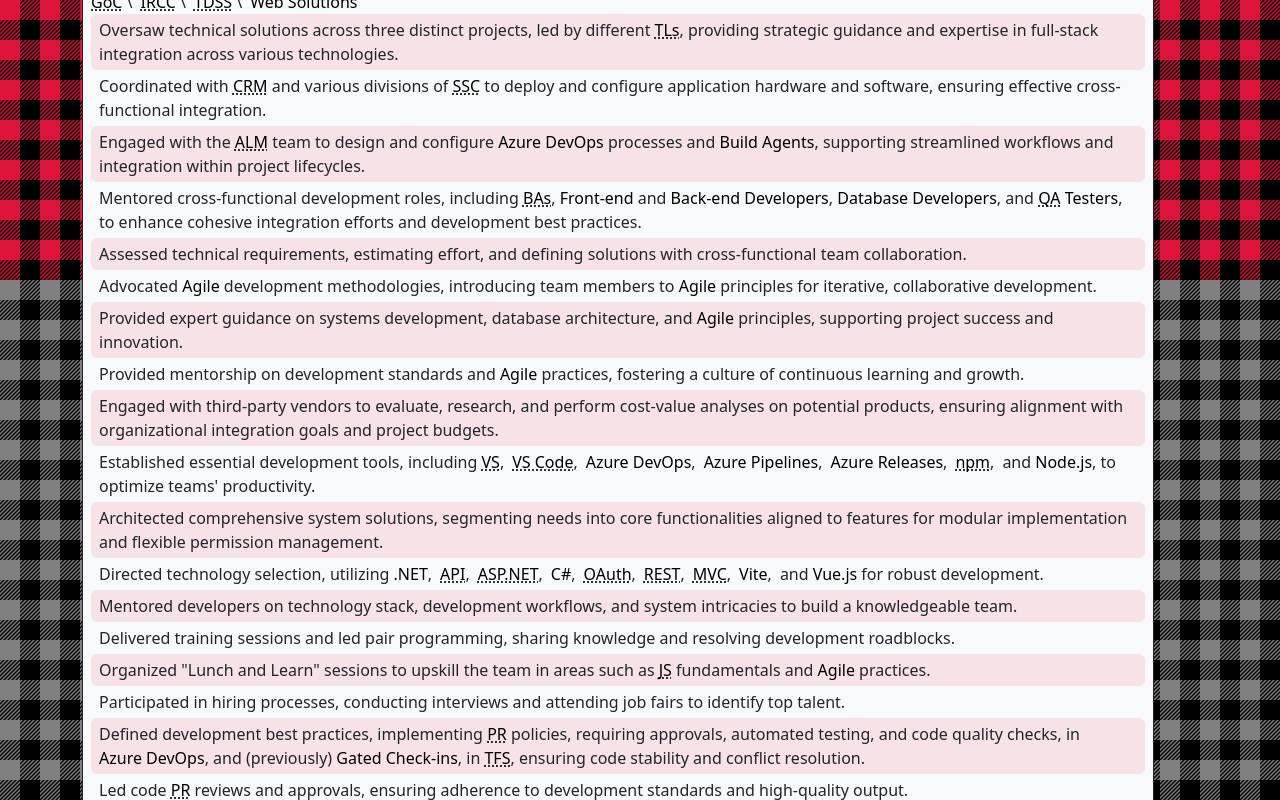
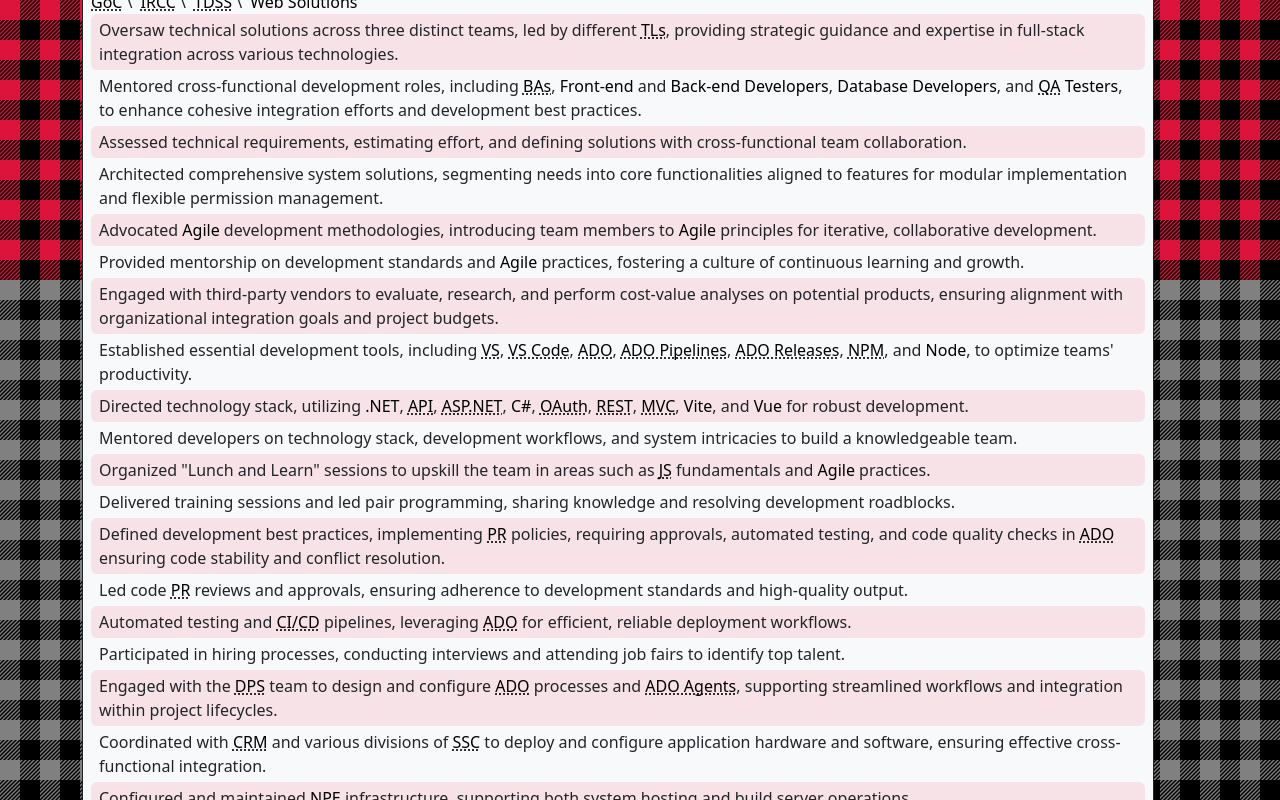
Before and after one commit to Scott-D-Hodgson/cv, a Vue app: page / in a window 1280 px wide. Shown: the part 520-1320 px from the top of the page. Built offline with nearby package versions, Linux system fonts and the light colour scheme; some icons are missing.

Commit message:
Updated Technical Lead

```diff
--- a/src/components/cv/employment/TechnicalLead.vue
+++ b/src/components/cv/employment/TechnicalLead.vue
@@ -1,9 +1,8 @@
 <script setup lang="ts">
+import FocusItem from '../../layout/FocusItem.vue';
+import FocusList from '../../layout/FocusList.vue';
 import Position from '../../layout/Position.vue';
 import Term from '../../layout/Term.vue';
-import TermList from '../../layout/TermList.vue';
-import FocusItem from '../../layout/FocusItem.vue';
-import FocusList from '../../layout/FocusList.vue';
 </script>
 
 <template>
@@ -13,30 +12,46 @@
         from="Mar. 2014"
         to="Present"
         :organization="[
-            { reference: 'goc', acronym: 'GoC', value: 'Government of Canada' },
-            { reference: 'ircc', acronym: 'IRCC', value: 'Immigration, Refugees, and Citizenship Canada' },
-            { reference: 'tdss', acronym: 'TDSS', value: 'Transformation and Digital Services Sector' },
-            { reference: 'websolutions', value: 'Web Solutions' }
+            {
+                reference: 'goc',
+                acronym: 'GoC',
+                value: 'Government of Canada'
+            },
+            {
+                reference: 'ircc',
+                acronym: 'IRCC',
+                value: 'Immigration, Refugees, and Citizenship Canada'
+            },
+            {
+                reference: 'tdss',
+                acronym: 'TDSS',
+                value: 'Transformation and Digital Services Sector'
+            },
+            {
+                reference: 'websolutions',
+                value: 'Web Solutions'
+            }
         ]">
         <FocusList>
-            <FocusItem :focus="['cross-functional', 'full-stack', 'front-end', 'back-end']">
-                Oversaw technical solutions across three distinct projects, led
+            <FocusItem
+                :focus="[
+                    'cross-functional',
+                    'full-stack',
+                    'front-end',
+                    'back-end'
+                ]">
+                Oversaw technical solutions across three distinct teams, led
                 by different <Term reference="tl" acronym="TLs" value="Team Leads"></Term>, providing strategic guidance
                 and expertise in full-stack integration across various technologies.
             </FocusItem>
-            <FocusItem :focus="['cross-functional', 'infrastructure']">
-                Coordinated with <Term reference="crm" acronym="CRM" value="Change and Release Management"></Term> and
-                various divisions of <Term reference="ssc" acronym="SSC" value="Shared Services Canada"></Term> to deploy
-                and configure application hardware and software, ensuring effective cross-functional
-                integration.
-            </FocusItem>
-            <FocusItem :focus="['cross-functional', 'infrastructure']">
-                Engaged with the <Term reference="alm" acronym="ALM" value="Application Lifecycle Management"></Term> team
-                to design and configure <Term reference="azuredevops" value="Azure DevOps"></Term> processes and <Term
-                reference="buildagent" value="Build Agents"></Term>, supporting streamlined workflows and integration
-                within project lifecycles.
-            </FocusItem>
-            <FocusItem :focus="['cross-functional', 'front-end', 'back-end', 'full-stack', 'automated-testing']">
+            <FocusItem
+                :focus="[
+                    'cross-functional',
+                    'front-end',
+                    'back-end',
+                    'full-stack',
+                    'automated-testing'
+                ]">
                 Mentored cross-functional development roles, including <Term reference="ba" acronym="BAs"
                 value="Business Analysts"></Term>, <Term reference="fe" value="Front-end"></Term> and
                 <Term reference="be" value="Back-end"></Term>&nbsp;<Term reference="developer" value="Developers"></Term>,
@@ -45,87 +60,178 @@
                 value="Testers"></Term>, to enhance cohesive integration efforts and development best
                 practices.
             </FocusItem>
-            <FocusItem :focus="['cross-functional']">
+            <FocusItem
+                :focus="[
+                    'cross-functional'
+                ]">
                 Assessed technical requirements, estimating effort, and defining
                 solutions with cross-functional team collaboration.
             </FocusItem>
-            <FocusItem :focus="['cross-functional', 'mentoring']">
+            <FocusItem
+                :focus="[
+                    'front-end',
+                    'back-end',
+                    'full-stack'
+                ]">
+                Architected comprehensive system solutions, segmenting needs into core functionalities aligned
+                to features for modular implementation and flexible permission management.
+            </FocusItem>
+            <FocusItem
+                :focus="[
+                    'cross-functional',
+                    'mentoring'
+                ]">
                 Advocated <Term reference="agile" value="Agile"></Term> development methodologies,
                 introducing team members to <Term reference="agile" value="Agile"></Term> principles for
                 iterative, collaborative development.
             </FocusItem>
-            <FocusItem :focus="['cross-functional', 'mentoring']">
-                Provided expert guidance on systems development, database
-                architecture, and <Term reference="agile" value="Agile"></Term>
-                principles, supporting project success and innovation.
-            </FocusItem>
-            <FocusItem :focus="['cross-functional', 'mentoring']">
+            <FocusItem
+                :focus="[
+                    'cross-functional',
+                    'mentoring'
+                ]">
                 Provided mentorship on development standards and <Term reference="agile" value="Agile">
                 </Term> practices, fostering a culture of continuous learning and growth.
             </FocusItem>
-            <FocusItem :focus="['cross-functional', 'infrastructure']">
+            <FocusItem
+                :focus="[
+                    'cross-functional',
+                    'infrastructure'
+                ]">
                 Engaged with third-party vendors to evaluate, research, and
                 perform cost-value analyses on potential products, ensuring
                 alignment with organizational integration goals and project
                 budgets.
             </FocusItem>
-            <FocusItem :focus="['infrastructure', 'front-end', 'back-end', 'full-stack', 'automated-testing']">
-                Established essential development tools, including <TermList :terms="[{ reference: 'vs',
-                acronym: 'VS', value: 'Visual Studio' }, { reference: 'vscode', acronym: 'VS Code', value:
-                'Visual Studio Code' }, { reference: 'azuredevops', value: 'Azure DevOps' }, { reference:
-                'azurepipelines', value: 'Azure Pipelines' }, { reference: 'azurereleases', value:
-                'Azure Releases' }, { reference: 'npm', acronym: 'npm', value:
-                'Node Package Manager (*assumed)' }, { reference: 'nodejs', value: 'Node.js' }]" separator="','"
-                prefixFinal="'and '"></TermList>, to optimize teams' productivity.
+            <FocusItem
+                :focus="[
+                    'infrastructure',
+                    'front-end',
+                    'back-end',
+                    'full-stack',
+                    'automated-testing'
+                ]">
+                Established essential development tools, including <Term reference="vs" acronym="VS"
+                value="Visual Studio"></Term>, <Term reference="vscode" acronym="VS Code" value="Visual Studio Code">
+                </Term>, <Term reference="ado" acronym="ADO" value="Azure DevOps"></Term>, <Term reference="adopipelines"
+                acronym="ADO Pipelines" value="Azure DevOps Pipelines"></Term>, <Term reference="adoreleases"
+                acronym="ADO Releases" value="Azure DevOps Releases">
+                </Term>, <Term reference="npm" acronym="NPM" value="Node Package Manager (*assumed)"></Term>, and
+                <Term reference="node" value="Node"></Term>, to optimize teams' productivity.
             </FocusItem>
-            <FocusItem :focus="['front-end', 'back-end', 'full-stack']">
-                Architected comprehensive system solutions, segmenting needs into core functionalities aligned
-                to features for modular implementation and flexible permission management.
+            <FocusItem
+                :focus="[
+                    'front-end',
+                    'back-end',
+                    'full-stack',
+                    'automated-testing'
+                ]">
+                Directed technology stack, utilizing <Term reference="dotnet" value=".NET"></Term>, <Term
+                reference="api" acronym="API" value="Application Programming Interface"></Term>, <Term
+                reference="aspnet" acronym="ASP.NET" value="Active Server Pages .NET"></Term>, <Term
+                reference="csharp" value="C#"></Term>, <Term reference="oauth" acronym="OAuth"
+                value="Open Authentication"></Term>, <Term reference="rest" acronym="REST"
+                value="Representational State Transfer"></Term>, <Term reference="mvc" acronym="MVC"
+                value="Model-View-Controller"></Term>, <Term reference="vite" value="Vite"></Term>, and <Term
+                reference="vue" value="Vue"></Term> for robust development.
             </FocusItem>
-            <FocusItem :focus="['front-end', 'back-end', 'full-stack', 'automated-testing']">
-                Directed technology selection, utilizing
-                <TermList :terms="[{ reference: 'dotnet', value: '.NET' }, { reference: 'api', acronym: 'API',
-                value: 'Application Programming Interface' }, { reference: 'aspnet', acronym: 'ASP.NET', value:
-                    'Active Server Pages .NET' }, { reference: 'csharp', value: 'C#' }, { reference: 'oauth',
-                    acronym: 'OAuth', value: 'Open Authentication' }, { reference: 'rest', acronym: 'REST',
-                    value: 'Representational State Transfer' }, { reference: 'mvc', acronym: 'MVC', value:
-                    'Model-View-Controller' }, { reference: 'vite', value: 'Vite' }, { reference: 'vuejs', value:
-                    'Vue.js' }]" separator="','" prefixFinal="'and '"></TermList> for robust development.
-            </FocusItem>
-            <FocusItem :focus="['front-end', 'back-end', 'full-stack', 'mentoring']">
+            <FocusItem
+                :focus="[
+                    'front-end',
+                    'back-end',
+                    'full-stack',
+                    'mentoring'
+                ]">
                 Mentored developers on technology stack, development workflows,
                 and system intricacies to build a knowledgeable team.
             </FocusItem>
-            <FocusItem :focus="['front-end', 'back-end', 'full-stack', 'automated-testing', 'mentoring']">
-                Delivered training sessions and led pair programming, sharing
-                knowledge and resolving development roadblocks.
-            </FocusItem>
-            <FocusItem :focus="['front-end', 'back-end', 'full-stack', 'automated-testing', 'mentoring']">
+            <FocusItem
+                :focus="[
+                    'front-end',
+                    'back-end',
+                    'full-stack',
+                    'automated-testing',
+                    'mentoring'
+                ]">
                 Organized "Lunch and Learn" sessions to upskill the team in areas
                 such as <Term reference="js" acronym="JS" value="JavaScript"></Term> fundamentals and
                 <Term reference="agile" value="Agile"></Term> practices.
             </FocusItem>
-            <FocusItem :focus="[]">
+            <FocusItem
+                :focus="[
+                    'front-end',
+                    'back-end',
+                    'full-stack',
+                    'automated-testing',
+                    'mentoring'
+                ]">
+                Delivered training sessions and led pair programming, sharing
+                knowledge and resolving development roadblocks.
+            </FocusItem>
+            <FocusItem
+                :focus="[
+                    'front-end',
+                    'back-end',
+                    'full-stack',
+                    'automated-testing',
+                    'mentoring']">
+                Defined development best practices, implementing <Term reference="pr" acronym="PR"
+                value="Pull Request"></Term> policies, requiring approvals, automated testing, and code quality
+                checks in <Term reference="ado" acronym="ADO" value="Azure DevOps"></Term> ensuring code stability
+                and conflict resolution.
+            </FocusItem>
+            <FocusItem
+                :focus="[
+                    'front-end',
+                    'back-end',
+                    'full-stack',
+                    'automated-testing',
+                    'mentoring'
+                ]">
+                Led code <Term reference="pr" acronym="PR" value="Pull Request"></Term> reviews and approvals,
+                ensuring adherence to development standards and high-quality output.
+            </FocusItem>
+            <FocusItem
+                :focus="[
+                    'infrastructure',
+                    'automated-testing',
+                    'mentoring'
+                ]">
+                Automated testing and <Term reference="cicd" acronym="CI/CD"
+                value="Continuous Integration/Continuous Deployment"></Term> pipelines, leveraging <Term
+                reference="ado" acronym="ADO" value="Azure DevOps"></Term> for efficient, reliable deployment
+                workflows.
+            </FocusItem>
+            <FocusItem
+                :focus="[
+                    'cross-functional'
+                ]">
                 Participated in hiring processes, conducting interviews and
                 attending job fairs to identify top talent.
             </FocusItem>
-            <FocusItem :focus="['front-end', 'back-end', 'full-stack', 'automated-testing', 'mentoring']">
-                Defined development best practices, implementing <Term reference="pr" acronym="PR"
-                value="Pull Request"></Term> policies, requiring approvals, automated testing, and code quality
-                checks, in <Term reference="azuredevops" value="Azure DevOps"></Term>, and (previously) <Term
-                reference="gatedcheckin" value="Gated Check-ins"></Term>, in <Term reference="tfs" acronym="TFS"
-                value="Team Foundation Server"></Term>, ensuring code stability and conflict resolution.
+            <FocusItem
+                :focus="[
+                    'cross-functional',
+                    'infrastructure'
+                ]">
+                Engaged with the <Term reference="dps" acronym="DPS" value="DevOps Platform Service"></Term> team
+                to design and configure <Term reference="ado" acronym="ADO" value="Azure DevOps"></Term> processes
+                and <Term reference="adoagents" acronym="ADO Agents" value="Azure DevOps Agents"></Term>, supporting
+                streamlined workflows and integration within project lifecycles.
             </FocusItem>
-            <FocusItem :focus="['front-end', 'back-end', 'full-stack', 'automated-testing', 'mentoring']">
-                Led code <Term reference="pr" acronym="PR" value="Pull Request"></Term> reviews
-                and approvals, ensuring adherence to development standards and high-quality output.
+            <FocusItem
+                :focus="[
+                    'cross-functional',
+                    'infrastructure'
+                ]">
+                Coordinated with <Term reference="crm" acronym="CRM" value="Change and Release Management"></Term> and
+                various divisions of <Term reference="ssc" acronym="SSC" value="Shared Services Canada"></Term> to
+                deploy and configure application hardware and software, ensuring effective cross-functional integration.
             </FocusItem>
-            <FocusItem :focus="['infrastructure', 'automated-testing', 'mentoring']">
-                Automated testing and <Term reference="ci" acronym="CI" value="Continuous Integration"></Term>
-                pipelines, leveraging <Term reference="azuredevops" value="Azure DevOps"></Term> for efficient,
-                reliable deployment workflows.
-            </FocusItem>
-            <FocusItem :focus="['infrastructure']">
+            <FocusItem
+                :focus="[
+                    'infrastructure'
+                ]">
                 Configured and maintained <Term reference="npe" acronym="NPE" value="Non-Production Environment">
                 </Term> infrastructure, supporting both system hosting and build server operations.
             </FocusItem>
```
